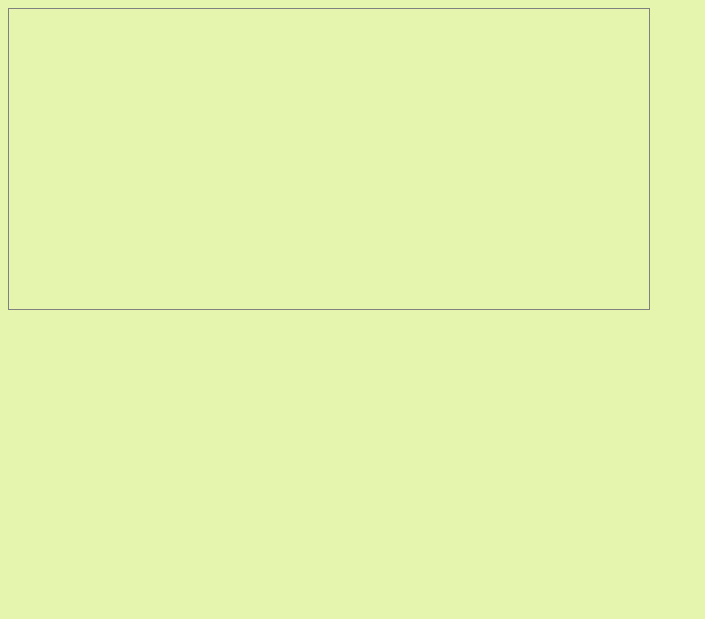
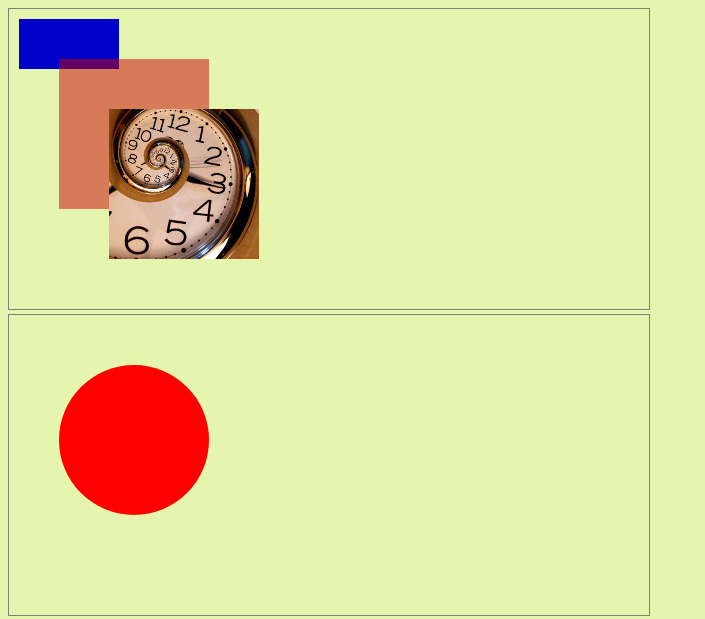
Before and after one commit to plumpNation/canvas-experiment, a website: page index.html in a window 1280 px wide. Shown: the whole page, without its empty margins (0-705 px from the left). Drawn offline with Linux system fonts and the light colour scheme.

Commit message:
Added an object create infrastructure to learn inheritance across the shape objects

```diff
--- a/canvas.js
+++ /dev/null
@@ -1,11 +0,0 @@
-(function () {
-    var canvas = document.getElementById('test'),
-        context;
-
-    if (!canvas || !canvas.getContext) {
-        // Browser doesn't support the canvas tag.
-        return;
-    }
-
-    context = canvas.getContext('2d');
-}());
--- /dev/null
+++ b/draganddrop.js
@@ -0,0 +1,26 @@
+/*!
+ * A simple example of 2 rectangle draw and fill techniques
+ */
+(function () {
+    'use strict';
+
+    var canvas = document.getElementById('drag-and-drop'),
+        rectangle,
+        context;
+
+    if (!canvas || !canvas.getContext) {
+        // Browser doesn't support the canvas tag.$
+        return;
+    }
+
+    // Create our rectangle again.
+    context = canvas.getContext('2d');
+
+    var circle = Circle.create(125, 125, 150, '#FF0000');
+    circle.draw(context);
+
+    // Now to add drag and drop
+    canvas.onclick = function (e) {
+        console.log('clicked', e);
+    };
+}());
--- a/index.html
+++ b/index.html
@@ -2,7 +2,7 @@
 <html lang="en">
     <head>
         <meta charset="utf-8">
-        <title>Canvas</title>
+        <title>Canvas experiment</title>
         <style>
             body {
                 background: #E6F5AE;
@@ -14,9 +14,12 @@
         </style>
     </head>
     <body>
-        <canvas id="test" width="640" height="300">
-            <img src="clock.jpg" alt="You see this clock because you are using an old browser">
-        </canvas>
-        <script src="canvas.js"></script>
+        <canvas id="rect" width="640" height="300"></canvas>
+        <canvas id="drag-and-drop" width="640" height="300"></canvas>
+        <script src="lib/BaseObject.js"></script>
+        <script src="lib/Shape.js"></script>
+        <script src="lib/Rectangle.js"></script>
+        <script src="rect.js"></script>
+        <script src="draganddrop.js"></script>
     </body>
 </html>
--- /dev/null
+++ b/lib/BaseObject.js
@@ -0,0 +1,42 @@
+/*!
+ * BaseObject
+ */
+var BaseObject = {
+    create: function create() {
+        var instance = Object.create(this);
+        instance._construct.apply(instance, arguments);
+        return instance;
+    },
+
+    extend: function extend(properties, propertyDescriptors) {
+        propertyDescriptors = propertyDescriptors || {};
+
+        if (properties) {
+            var simpleProperties = Object.getOwnPropertyNames(properties);
+
+            for (var i = 0, len = simpleProperties.length; i < len; i += 1) {
+                var propertyName = simpleProperties[i];
+
+                if (propertyDescriptors.hasOwnProperty(propertyName)) {
+                    continue;
+                }
+
+                propertyDescriptors[propertyName] =
+                    Object.getOwnPropertyDescriptor(properties, propertyName);
+            }
+        }
+
+        return Object.create(this, propertyDescriptors);
+    },
+
+    _construct: function _construct() {},
+
+    _super: function _super(definedOn, methodName, args) {
+        if (typeof methodName !== "string") {
+            args = methodName;
+            methodName = "_construct";
+        }
+
+        return Object.getPrototypeOf(definedOn)[methodName].apply(this, args);
+    }
+};
--- /dev/null
+++ b/lib/Rectangle.js
@@ -0,0 +1,21 @@
+/*global Shape */
+/*!
+* Rectangle
+*/
+var Rectangle = Shape.extend({
+    draw: function (context) {
+        this._super(Rectangle, 'draw', [context, 'fillRect']);
+    }
+});
+
+var Circle = Shape.extend({
+    _construct: function (x, y, w, fillStyle) {
+        this._super(Circle, '_construct', [x, y, w, null, fillStyle]);
+    },
+
+    draw: function (ctx) {
+        ctx.fillStyle = this.fillStyle;
+        ctx.arc(this.x, this.y, this.w / 2, 0, 2 * Math.PI, false);
+        ctx.fill();
+    }
+});
--- /dev/null
+++ b/lib/Shape.js
@@ -0,0 +1,32 @@
+/*global BaseObject */
+/*!
+ * Shape
+ */
+var Shape = BaseObject.extend({
+    x: null,
+    y: null,
+    w: null,
+    h: null,
+
+    fillStyle: null,
+
+    _construct: function _construct(x, y, w, h, fillStyle) {
+        this.x = x || 0;
+        this.y = y || 0;
+        this.w = w || 1;
+        this.h = h || 1;
+        this.fillStyle = fillStyle || '#AAAAAA';
+    },
+
+    drawMethod: 'fillRect',
+
+    draw: function (context, drawMethod) {
+        context.fillStyle = this.fillStyle;
+        context[drawMethod || this.drawMethod](
+            this.x,
+            this.y,
+            this.w,
+            this.h
+        );
+    }
+});
--- /dev/null
+++ b/rect.js
@@ -0,0 +1,54 @@
+/*!
+ * A simple example of 2 rectangle draw and fill techniques
+ */
+(function () {
+    'use strict';
+
+    var canvas = document.getElementById('rect'),
+        pattern,
+        image,
+        context;
+
+    if (!canvas || !canvas.getContext) {
+        // Browser doesn't support the canvas tag.
+        return;
+    }
+
+    // A 'context' is like a 'renderer'.
+    // We could use WebGL here, but we're keeping it simple with the standard
+    // 2d renderer.
+    context = canvas.getContext('2d');
+
+    // The context is what is used to actually draw.
+    // One of the simplest shapes to draw is a rectangle.
+    // We can use the context.rect function for this.
+    context.rect(10, 10, 100, 50);
+    // The problem here is that the rectangle has no 'fill', or flat colour.
+    // We must create a fill and add it to the just drawn rectangle.
+    context.fillStyle = 'rgb(0, 0, 200)';
+    context.fill();
+
+    // There is also a simpler function on the context to create the rectangle and fill it immediately.
+    // As the name suggests the function will 'fill' a rectangle, and in this case we want that
+    // to be with a colour.
+    // This means we must choose the colour first, much like we would in photoshop or paint.
+    // i.e. Choose the colour, THEN fill the selection.
+
+    // http://www.w3schools.com/tags/canvas_fillstyle.asp
+    // context.fillStyle = color|gradient|pattern;
+    context.fillStyle = 'rgba(200, 0, 0, 0.5)';
+    // http://www.w3schools.com/tags/canvas_fillrect.asp
+    // context.fillRect(x, y, width, height);
+    context.fillRect(50, 50, 150, 150);
+
+    // To fill with an image, we use the context.createPattern function
+    // https://developer.mozilla.org/samples/canvas-tutorial/4_11_canvas_createpattern.html
+    // context.createPattern(imgSrc, repeatType);
+    image = new Image();
+    image.src = 'clock.jpg';
+    image.onload = function () {
+        pattern = context.createPattern(image, 'no-repeat');
+        context.fillStyle = pattern;
+        context.fillRect(100, 100, 150, 150);
+    };
+}());
```
Also changed, not shown: Gruntfile.js (added, +58 -0 lines), package.json (added, +27 -0 lines), 1 other file.
